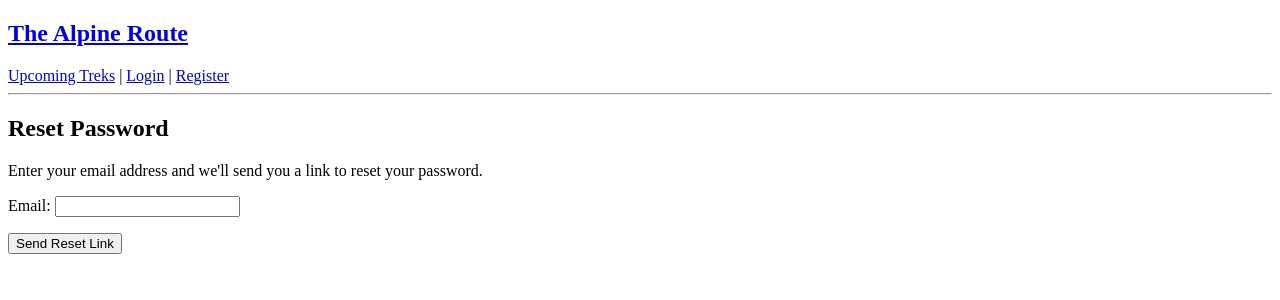
After one commit to MOHAMMAD-TAHA-MALIK/the-alpine-route, a Django app: page /password-reset/ in a window 1280 px wide. The commit adds this page. Shown: the top 300 px of the page. Run offline with Django 5.2, Linux system fonts and the light colour scheme.

Commit message:
new files

```diff
--- a/trek_club/urls.py
+++ b/trek_club/urls.py
@@ -1,8 +1,24 @@
 
 from django.contrib import admin
 from django.urls import path, include
+from django.contrib.auth import views as auth_views
 
 urlpatterns = [
     path('admin/', admin.site.urls),
     path('', include('treks.urls')),
+    path('password-reset/',
+         auth_views.PasswordResetView.as_view(template_name='registration/password_reset.html'),
+         name='password_reset'),
+
+    path('password-reset/done/',
+         auth_views.PasswordResetDoneView.as_view(template_name='registration/password_reset_done.html'),
+         name='password_reset_done'),
+
+    path('password-reset-confirm/<uidb64>/<token>/',
+         auth_views.PasswordResetConfirmView.as_view(template_name='registration/password_reset_confirm.html'),
+         name='password_reset_confirm'),
+
+    path('password-reset-complete/',
+         auth_views.PasswordResetCompleteView.as_view(template_name='registration/password_reset_complete.html'),
+         name='password_reset_complete'),
 ]
--- a/treks/templates/registration/login.html
+++ b/treks/templates/registration/login.html
@@ -2,4 +2,5 @@
 {% block content %}
 <h2>Login</h2>
 <form method="post">{% csrf_token %}{{ form.as_p }}<button type="submit">Login</button></form>
+<a href="{% url 'password_reset' %}">Forgot your password?</a>
 {% endblock %}
--- /dev/null
+++ b/treks/templates/registration/password_reset.html
@@ -0,0 +1,12 @@
+{% extends 'base.html' %}
+{% block content %}
+<div class="container my-5" style="max-width: 500px;">
+    <h2>Reset Password</h2>
+    <p>Enter your email address and we'll send you a link to reset your password.</p>
+    <form method="post">
+        {% csrf_token %}
+        {{ form.as_p }}
+        <button type="submit" class="btn btn-primary">Send Reset Link</button>
+    </form>
+</div>
+{% endblock %}
```
Also changed, not shown: trek_club/settings.py (+10 -0 lines), treks/templates/registration/password_reset_complete.html (added, +7 -0 lines), treks/templates/registration/password_reset_confirm.html (added, +11 -0 lines), treks/templates/registration/password_reset_done.html (added, +7 -0 lines).
